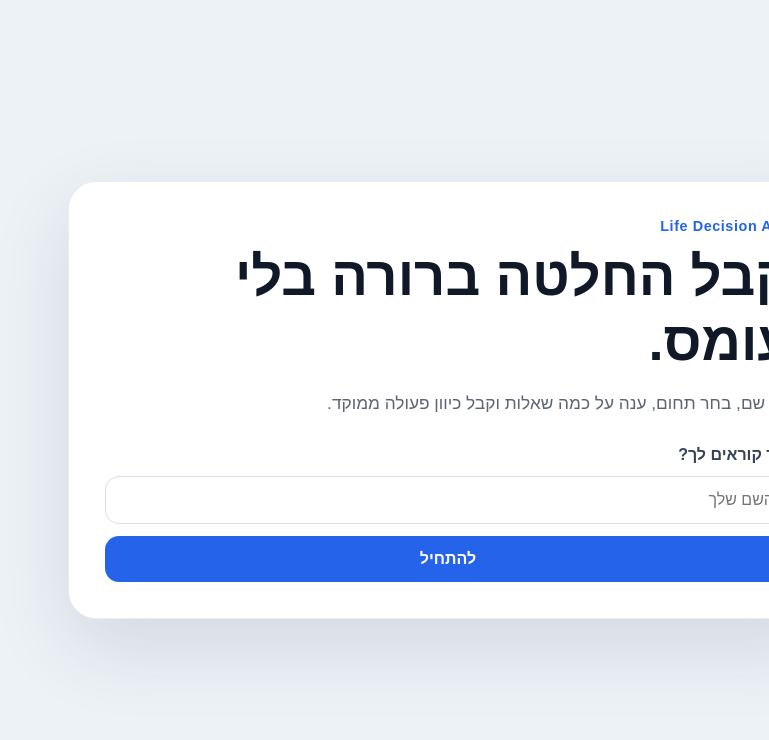
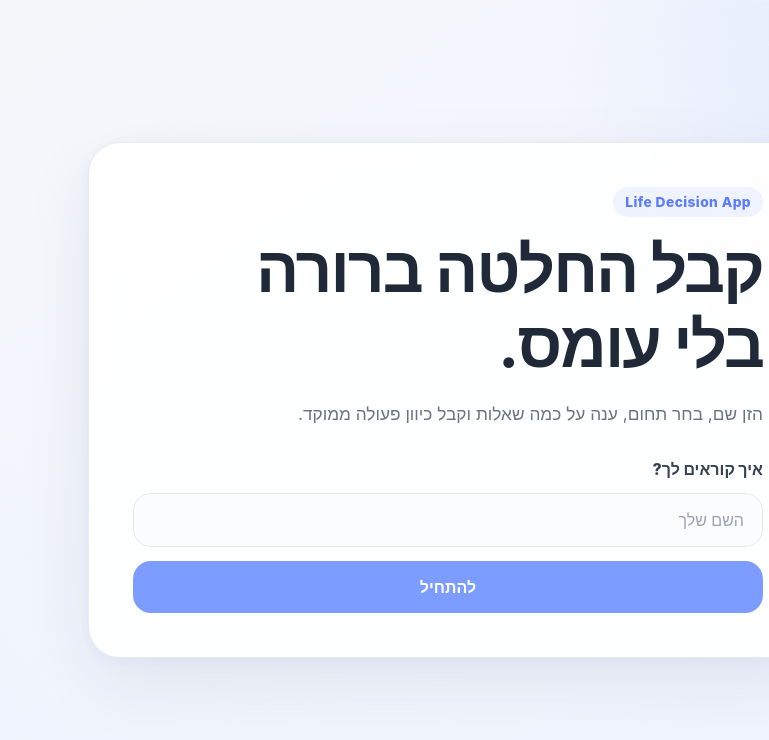
Before and after one commit to Michael2001papis/life-decision-app, a React (Vite) app: page / in a window 1280 px wide. Shown: the top 740 px of the page, without its empty margins (511-1280 px from the left). Built offline with nearby package versions, Linux system fonts and the light colour scheme.

Commit message:
01.01.02

```diff
--- a/src/components/QuestionFlow.jsx
+++ b/src/components/QuestionFlow.jsx
@@ -75,7 +75,7 @@ const QuestionFlow = () => {
   };
 
   return (
-    <div className="screen">
+    <div className="screen" key={activeQuestion.id}>
       <p className="eyebrow">
         שאלה {questionIndex + 1} מתוך {activeQuestions.length}
       </p>
@@ -83,7 +83,9 @@ const QuestionFlow = () => {
       <div className="options-list">
         {activeQuestion.options.map((option) => (
           <button
-            className="option-button"
+            className={`option-button ${
+              answers[activeQuestion.id] === option.text ? "selected" : ""
+            }`}
             type="button"
             key={option.text}
             onClick={() => answerQuestion(option.text)}
--- a/src/styles/app.css
+++ b/src/styles/app.css
@@ -1,17 +1,40 @@
 :root {
-  color: #172033;
-  background: #edf2f7;
-  font-family: Arial, "Noto Sans Hebrew", sans-serif;
+  color: #1f2937;
+  background: #f6f8fb;
+  font-family: "Assistant", "Inter", Arial, sans-serif;
+  font-synthesis: none;
+  text-rendering: optimizeLegibility;
 }
 
 * {
   box-sizing: border-box;
 }
 
+html {
+  min-width: 320px;
+  min-height: 100%;
+}
+
 body {
   margin: 0;
   min-width: 320px;
   min-height: 100vh;
+  background:
+    radial-gradient(circle at top right, rgba(124, 156, 255, 0.2), transparent 34rem),
+    radial-gradient(circle at bottom left, rgba(238, 243, 255, 0.95), transparent 32rem),
+    linear-gradient(145deg, #f6f8fb 0%, #eef3ff 100%);
+}
+
+body::before {
+  position: fixed;
+  inset: 0;
+  pointer-events: none;
+  content: "";
+  background-image:
+    linear-gradient(rgba(255, 255, 255, 0.55) 1px, transparent 1px),
+    linear-gradient(90deg, rgba(255, 255, 255, 0.55) 1px, transparent 1px);
+  background-size: 44px 44px;
+  mask-image: linear-gradient(to bottom, rgba(0, 0, 0, 0.22), transparent 70%);
 }
 
 button,
@@ -21,62 +44,100 @@ input {
 
 button {
   border: 0;
-  border-radius: 14px;
-  background: #2563eb;
+  border-radius: 18px;
+  background: #7c9cff;
   color: #ffffff;
   cursor: pointer;
-  font-weight: 700;
-  padding: 14px 18px;
-  transition: transform 0.2s ease, box-shadow 0.2s ease, background 0.2s ease;
+  font-weight: 800;
+  min-height: 52px;
+  padding: 15px 22px;
+  transition:
+    background 0.2s ease,
+    border-color 0.2s ease,
+    box-shadow 0.2s ease,
+    color 0.2s ease,
+    transform 0.2s ease;
 }
 
 button:hover {
-  background: #1d4ed8;
-  box-shadow: 0 10px 24px rgba(37, 99, 235, 0.22);
+  background: #5b7cfa;
+  box-shadow: 0 14px 30px rgba(124, 156, 255, 0.24);
   transform: translateY(-1px);
+}
+
+button:active {
+  transform: translateY(0);
+}
+
+button:focus-visible,
+input:focus-visible {
+  outline: 4px solid rgba(124, 156, 255, 0.22);
+  outline-offset: 2px;
 }
 
 input {
   width: 100%;
-  border: 1px solid #d7deea;
-  border-radius: 14px;
-  color: #172033;
-  padding: 14px 16px;
+  border: 1px solid #e5e7eb;
+  border-radius: 18px;
+  background: #fbfcff;
+  color: #1f2937;
+  padding: 16px 18px;
+  transition:
+    border-color 0.2s ease,
+    box-shadow 0.2s ease,
+    background 0.2s ease;
+}
+
+input::placeholder {
+  color: #9ca3af;
 }
 
 input:focus {
-  border-color: #2563eb;
-  outline: 3px solid rgba(37, 99, 235, 0.14);
+  border-color: #7c9cff;
+  background: #ffffff;
+  box-shadow: 0 0 0 4px rgba(124, 156, 255, 0.13);
+  outline: none;
 }
 
 .app-shell {
+  position: relative;
+  z-index: 1;
   align-items: center;
   display: flex;
   justify-content: center;
   min-height: 100vh;
-  padding: 24px;
+  padding: 28px;
 }
 
 .app-card {
-  background: #ffffff;
-  border: 1px solid rgba(23, 32, 51, 0.08);
-  border-radius: 28px;
-  box-shadow: 0 28px 80px rgba(23, 32, 51, 0.12);
-  max-width: 760px;
+  width: 100%;
+  max-width: 720px;
   overflow: hidden;
-  width: 100%;
+  background: rgba(255, 255, 255, 0.92);
+  border: 1px solid rgba(229, 231, 235, 0.9);
+  border-radius: 32px;
+  box-shadow:
+    0 24px 70px rgba(31, 41, 55, 0.08),
+    0 2px 12px rgba(124, 156, 255, 0.08);
+  backdrop-filter: blur(14px);
 }
 
 .screen {
-  padding: 36px;
+  animation: screen-enter 0.34s ease both;
+  padding: 44px;
 }
 
 .eyebrow {
-  color: #2563eb;
-  font-size: 0.9rem;
+  display: inline-flex;
+  align-items: center;
+  margin: 0 0 14px;
+  padding: 7px 12px;
+  border-radius: 999px;
+  background: #eef3ff;
+  color: #5b7cfa;
+  font-size: 0.86rem;
   font-weight: 800;
-  letter-spacing: 0.04em;
-  margin: 0 0 10px;
+  letter-spacing: 0.03em;
 }
 
 h1,
@@ -88,44 +149,55 @@ p {
 
 h1,
 h2 {
-  color: #111827;
-  line-height: 1.2;
-  margin-bottom: 14px;
+  color: #1f2937;
+  line-height: 1.18;
+  margin-bottom: 16px;
+  letter-spacing: -0.03em;
 }
 
 h1 {
-  font-size: clamp(2rem, 6vw, 3.4rem);
+  max-width: 590px;
+  font-size: clamp(2.2rem, 7vw, 4rem);
 }
 
 h2 {
-  font-size: clamp(1.6rem, 4vw, 2.5rem);
+  max-width: 620px;
+  font-size: clamp(1.65rem, 4.5vw, 2.8rem);
+}
+
+h3 {
+  color: #1f2937;
+  font-size: 1.18rem;
+  margin-bottom: 12px;
 }
 
 .lead {
-  color: #5b6475;
+  max-width: 620px;
+  color: #6b7280;
   font-size: 1.08rem;
-  line-height: 1.7;
-  margin-bottom: 28px;
+  line-height: 1.8;
+  margin-bottom: 30px;
 }
 
 .form {
   display: grid;
-  gap: 12px;
+  gap: 14px;
+  margin-top: 8px;
 }
 
 .form label {
-  color: #384155;
-  font-weight: 700;
+  color: #374151;
+  font-weight: 800;
 }
 
 .profile-box {
   align-items: center;
-  background: #f8fafc;
-  border-bottom: 1px solid #e6ebf2;
   display: flex;
   gap: 16px;
   justify-content: space-between;
-  padding: 18px 24px;
+  padding: 18px 22px;
+  background: rgba(238, 243, 255, 0.62);
+  border-bottom: 1px solid rgba(229, 231, 235, 0.9);
 }
 
 .profile-box div {
@@ -135,16 +207,18 @@ h2 {
 
 .profile-box span {
   color: #6b7280;
-  font-size: 0.8rem;
+  font-size: 0.78rem;
+  font-weight: 700;
 }
 
 .profile-box strong {
-  color: #111827;
+  color: #1f2937;
 }
 
 .category-grid,
 .options-list,
-.score-grid {
+.score-grid,
+.history-list {
   display: grid;
   gap: 14px;
 }
@@ -155,24 +229,36 @@ h2 {
 
 .category-card,
 .option-button {
-  background: #f1f5f9;
-  color: #172033;
-  min-height: 72px;
+  min-height: 76px;
+  border: 1px solid #e5e7eb;
+  background: #fbfcff;
+  color: #1f2937;
   text-align: right;
+  box-shadow: none;
 }
 
 .category-card:hover,
 .option-button:hover {
-  background: #dbeafe;
-  color: #1d4ed8;
+  border-color: rgba(124, 156, 255, 0.55);
+  background: #eef3ff;
+  color: #334155;
+  box-shadow: 0 12px 26px rgba(124, 156, 255, 0.12);
+}
+
+.option-button.selected {
+  border-color: #7c9cff;
+  background: #eef3ff;
+  color: #354dcc;
+  box-shadow: inset 0 0 0 1px rgba(124, 156, 255, 0.18);
 }
 
 .link-button,
 .ghost-button,
 .secondary-button {
-  background: transparent;
-  border: 1px solid #cbd5e1;
-  color: #334155;
+  border: 1px solid #e5e7eb;
+  background: #ffffff;
+  color: #4b5563;
+  box-shadow: none;
 }
 
 .link-button {
@@ -182,72 +268,77 @@ h2 {
 .link-button:hover,
 .ghost-button:hover,
 .secondary-button:hover {
-  background: #f8fafc;
+  border-color: rgba(124, 156, 255, 0.45);
+  background: #eef3ff;
+  color: #1f2937;
   box-shadow: none;
-  color: #111827;
 }
 
 .score-grid {
   grid-template-columns: repeat(5, minmax(0, 1fr));
-  margin: 26px 0;
+  margin: 28px 0;
 }
 
 .score-item {
-  background: #f8fafc;
-  border-radius: 18px;
-  padding: 14px;
+  border: 1px solid #e5e7eb;
+  border-radius: 22px;
+  background: #fbfcff;
+  padding: 16px 12px;
   text-align: center;
 }
 
 .score-item span {
-  color: #64748b;
   display: block;
+  margin-bottom: 7px;
+  color: #6b7280;
   font-size: 0.82rem;
-  margin-bottom: 6px;
+  font-weight: 700;
 }
 
 .score-item strong {
-  color: #111827;
-  font-size: 1.6rem;
+  color: #1f2937;
+  font-size: 1.55rem;
 }
 
 .next-steps {
-  background: #eff6ff;
-  border-radius: 20px;
-  padding: 22px;
+  border: 1px solid rgba(124, 156, 255, 0.2);
+  border-radius: 24px;
+  background: #eef3ff;
+  padding: 24px;
 }
 
 .next-steps ul {
-  line-height: 1.8;
   margin: 0;
   padding-right: 20px;
+  color: #374151;
+  line-height: 1.9;
 }
 
 .actions {
   display: flex;
   flex-wrap: wrap;
   gap: 12px;
-  margin-top: 24px;
+  margin-top: 26px;
 }
 
 .danger-button {
-  background: #dc2626;
+  border: 1px solid #e5e7eb;
+  background: #ffffff;
+  color: #6b7280;
 }
 
 .danger-button:hover {
-  background: #b91c1c;
-  box-shadow: 0 10px 24px rgba(220, 38, 38, 0.2);
-}
-
-.history-list {
-  display: grid;
-  gap: 14px;
+  border-color: rgba(124, 156, 255, 0.45);
+  background: #f8fafc;
+  color: #374151;
+  box-shadow: none;
 }
 
 .history-card {
-  border: 1px solid #e2e8f0;
-  border-radius: 18px;
-  padding: 18px;
+  border: 1px solid #e5e7eb;
+  border-radius: 22px;
+  background: #fbfcff;
+  padding: 20px;
 }
 
 .history-card div {
@@ -259,23 +350,65 @@ h2 {
 }
 
 .history-card span {
-  color: #64748b;
+  color: #6b7280;
   font-size: 0.9rem;
 }
 
 .history-card p {
-  color: #384155;
-  line-height: 1.6;
   margin-bottom: 0;
+  color: #4b5563;
+  line-height: 1.7;
 }
 
-@media (max-width: 640px) {
+@keyframes screen-enter {
+  from {
+    opacity: 0;
+    transform: translateY(10px);
+  }
+
+  to {
+    opacity: 1;
+    transform: translateY(0);
+  }
+}
+
+@media (prefers-reduced-motion: reduce) {
+  *,
+  *::before,
+  *::after {
+    animation-duration: 0.01ms !important;
+    animation-iteration-count: 1 !important;
+    scroll-behavior: auto !important;
+    transition-duration: 0.01ms !important;
+  }
+}
+
+@media (max-width: 760px) {
   .app-shell {
+    padding: 18px;
+  }
+
+  .screen {
+    padding: 34px 26px;
+  }
+
+  .score-grid {
+    grid-template-columns: repeat(2, minmax(0, 1fr));
+  }
+}
+
+@media (max-width: 560px) {
+  .app-shell {
+    align-items: flex-start;
     padding: 12px;
   }
 
+  .app-card {
+    border-radius: 26px;
+  }
+
   .screen {
-    padding: 26px 20px;
+    padding: 28px 20px;
   }
 
   .profile-box,
@@ -288,4 +421,12 @@ h2 {
   .score-grid {
     grid-template-columns: 1fr;
   }
+
+  h1 {
+    font-size: clamp(2rem, 12vw, 3rem);
+  }
+
+  h2 {
+    font-size: clamp(1.55rem, 9vw, 2.25rem);
+  }
 }
```
